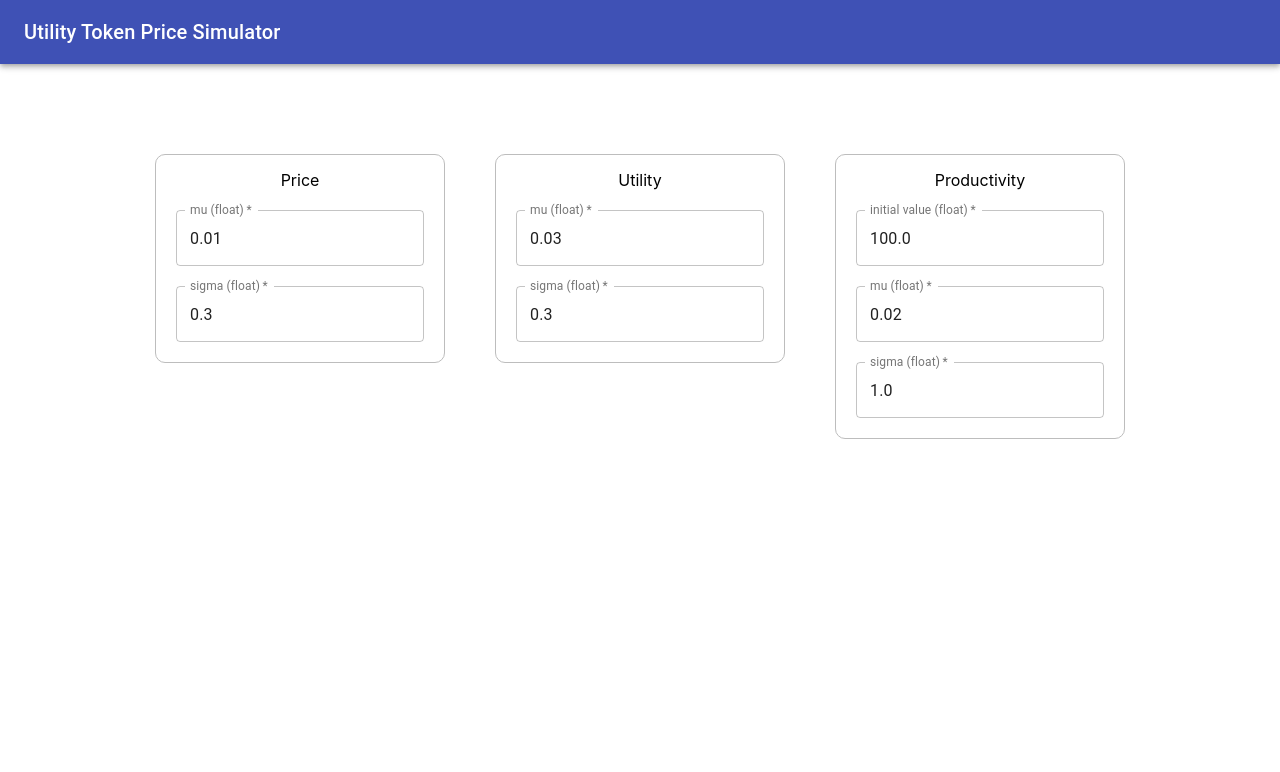
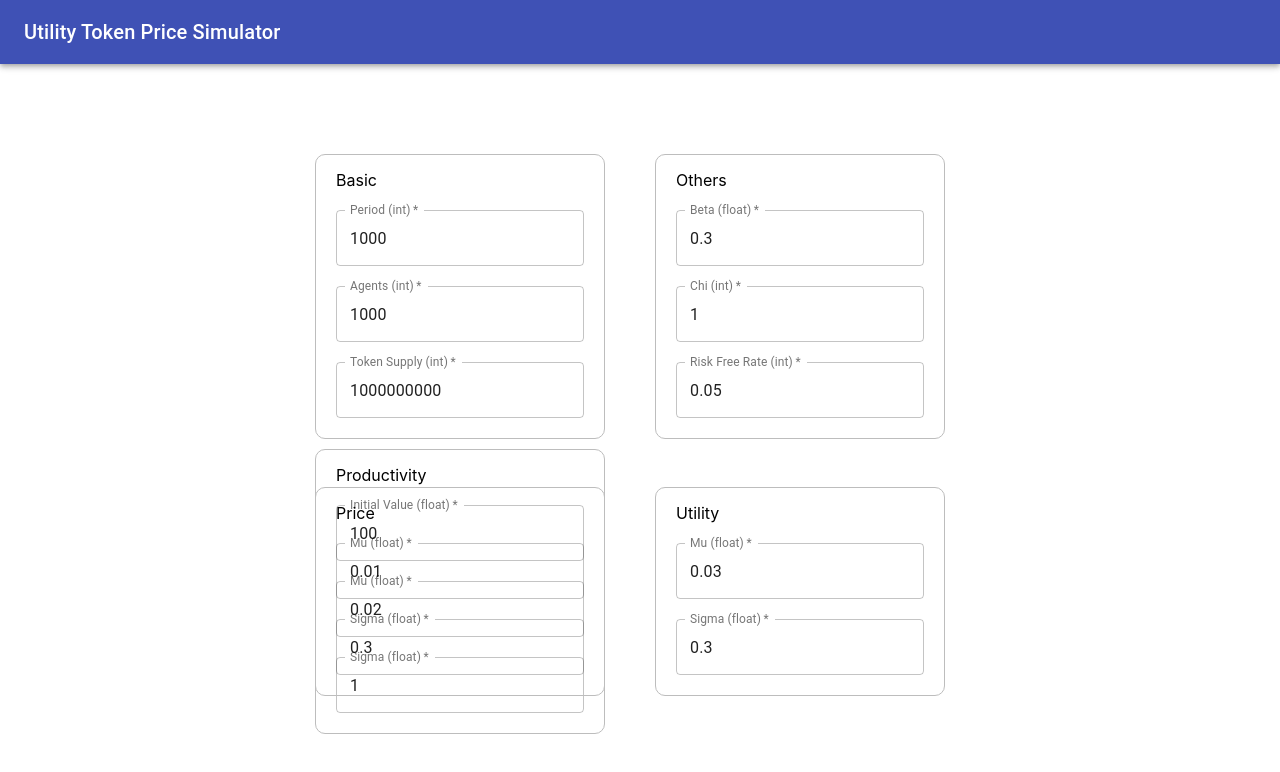
Before and after one commit to melonattacker/utility-token-price-simulator, a React (Create React App) app in the folder frontend/: page / in a window 1280 px wide. Shown: the top 772 px of the page. Built offline with nearby package versions, Linux system fonts and the light colour scheme.

Commit message:
implement params form

```diff
--- a/frontend/src/App.css
+++ b/frontend/src/App.css
@@ -1,5 +1,4 @@
 .App {
-  text-align: center;
   margin-top: 10vh;
 }
 
--- a/frontend/src/components/Form.js
+++ b/frontend/src/components/Form.js
@@ -1,18 +1,43 @@
 import React from 'react';
-import { PriceParams, UtilityParams, ProductivityParams } from './Input';
+import { BasicParams, OtherParams, PriceParams, UtilityParams, ProductivityParams } from './InputParams';
+import { withStyles } from '@material-ui/styles';
 import '../App.css';
 
-class InputForm extends React.Component {
+const styles = theme => ({
+  root: {
+    display: 'flex',
+    flexDirection: 'column',
+    marginLeft: 315,
+    marginRight: 315
+  },
+  upper: {
+    height: 293,
+    width: 808,
+    marginBottom: 40
+  },
+  lower: {
+    height: 293,
+    width: 808
+  }
+});
+
+class Form extends React.Component {
   constructor(props) {
     super(props);
     this.state = {
-      "priceMu": "0.01",
-      "priceSigma": "0.3",
-      "utiMu": "0.03",
-      "utiSigma": "0.3",
-      "proIni": "100.0",
-      "proMu": "0.02",
-      "proSigma": "1.0"
+      "period": 1000,
+      "agents": 1000,
+      "tokenSupply": 1000000000,
+      "beta": 0.3,
+      "chi": 1.0,
+      "freeRate": 0.05,
+      "priceMu": 0.01,
+      "priceSigma": 0.3,
+      "utiMu": 0.03,
+      "utiSigma": 0.3,
+      "proIni": 100.0,
+      "proMu": 0.02,
+      "proSigma": 1.0
     }
   }
 
@@ -22,14 +47,21 @@ class InputForm extends React.Component {
 
   render() {
     const state = this.state;
+    const { classes } = this.props;
     return(
-      <div>
-        <PriceParams mu={state.priceMu} sigma={state.priceSigma} handleChange={this.handleChange} />
-        <UtilityParams mu={state.utiMu} sigma={state.utiSigma} handleChange={this.handleChange} />
-        <ProductivityParams ini={state.proIni} mu={state.proMu} sigma={state.proSigma} handleChange={this.handleChange} />
+      <div className={classes.root}>
+        <div className={classes.upper}>
+          <BasicParams period={state.period} agents={state.agents} supply={state.tokenSupply} handleChange={this.handleChange} />
+          <OtherParams beta={state.beta} chi={state.chi} rate={state.freeRate} handleChange={this.handleChange} />
+          <ProductivityParams ini={state.proIni} mu={state.proMu} sigma={state.proSigma} handleChange={this.handleChange} />
+        </div>
+        <div className={classes.lower}>
+          <PriceParams mu={state.priceMu} sigma={state.priceSigma} handleChange={this.handleChange} />
+          <UtilityParams mu={state.utiMu} sigma={state.utiSigma} handleChange={this.handleChange} />
+        </div>
       </div>
     )
   }
 }
 
-export default InputForm;
+export default withStyles(styles)(Form);
--- a/frontend/src/components/Input.js
+++ /dev/null
@@ -1,81 +0,0 @@
-import React from 'react';
-import { TextField, FormControl, makeStyles } from '@material-ui/core';
-
-const styles = makeStyles((theme) => ({
-    header: {
-      marginTop: -5,
-      marginBottom: 20
-    },
-    input: {
-      display: 'flex',
-    },
-    param: {
-      marginTop: 10,
-      padding: 20,
-      border: `1px solid ${theme.palette.grey[400]}`,
-      borderRadius: 10,
-    },
-    space: {
-      marginBottom: 20
-    },
-    root: {
-        marginRight: 50
-    }
-}))
-
-export function PriceParams(props) {
-    const classes = styles();
-
-    return (
-        <FormControl className={classes.root}>
-            <div className={classes.param}>
-                <p className={classes.header}>Price</p>
-                <div className={classes.input}>
-                    <TextField required id="standard-required" label="mu (float)" defaultValue={props.mu} variant="outlined" className={classes.space} onChange={props.handleChange("priceMu")}/>
-                </div>
-                <div className={classes.input}>
-                    <TextField required id="standard-required" label="sigma (float)" defaultValue={props.sigma} variant="outlined" onChange={props.handleChange("priceSigma")} />
-                </div>
-            </div>
-        </FormControl>
-    );
-}
-
-export function UtilityParams(props) {
-    const classes = styles();
-
-    return (
-        <FormControl className={classes.root}>
-            <div className={classes.param}>
-                <p className={classes.header}>Utility</p>
-                <div className={classes.input}>
-                    <TextField required id="standard-required" label="mu (float)" defaultValue={props.mu} variant="outlined" className={classes.space} onChange={props.handleChange("utiMu")}/>
-                </div>
-                <div className={classes.input}>
-                    <TextField required id="standard-required" label="sigma (float)" defaultValue={props.sigma} variant="outlined" onChange={props.handleChange("utiSigma")} />
-                </div>
-            </div>
-        </FormControl>
-    );
-}
-
-export function ProductivityParams(props) {
-    const classes = styles();
-
-    return (
-        <FormControl>
-            <div className={classes.param}>
-                <p className={classes.header}>Productivity</p>
-                <div className={classes.input}>
-                    <TextField required id="standard-required" label="initial value (float)" defaultValue={props.ini} variant="outlined" className={classes.space} onChange={props.handleChange("proIni")}/>
-                </div>
-                <div className={classes.input}>
-                    <TextField required id="standard-required" label="mu (float)" defaultValue={props.mu} variant="outlined" className={classes.space} onChange={props.handleChange("proMu")}/>
-                </div>
-                <div className={classes.input}>
-                    <TextField required id="standard-required" label="sigma (float)" defaultValue={props.sigma} variant="outlined" onChange={props.handleChange("proSigma")} />
-                </div>
-            </div>
-        </FormControl>
-    );
-}
--- /dev/null
+++ b/frontend/src/components/InputParams.js
@@ -0,0 +1,123 @@
+import React from 'react';
+import { TextField, FormControl, makeStyles } from '@material-ui/core';
+
+const styles = makeStyles((theme) => ({
+    header: {
+      marginTop: -5,
+      marginBottom: 20
+    },
+    input: {
+      display: 'flex',
+    },
+    param: {
+      marginTop: 10,
+      padding: 20,
+      border: `1px solid ${theme.palette.grey[400]}`,
+      borderRadius: 10,
+    },
+    space: {
+      marginBottom: 20
+    },
+    root: {
+        marginRight: 50
+    }
+}))
+
+export function BasicParams(props) {
+    const classes = styles();
+
+    return (
+        <FormControl className={classes.root}>
+            <div className={classes.param}>
+                <p className={classes.header}>Basic</p>
+                <div className={classes.input}>
+                    <TextField required id="period" label="Period (int)" defaultValue={props.period} variant="outlined" className={classes.space} onChange={props.handleChange("period")}/>
+                </div>
+                <div className={classes.input}>
+                    <TextField required id="agents" label="Agents (int)" defaultValue={props.agents} variant="outlined" className={classes.space} onChange={props.handleChange("agents")} />
+                </div>
+                <div className={classes.input}>
+                    <TextField required id="supply" label="Token Supply (int)" defaultValue={props.supply} variant="outlined" onChange={props.handleChange("tokenSpply")}/>
+                </div>
+            </div>
+        </FormControl>
+    );
+}
+
+export function OtherParams(props) {
+    const classes = styles();
+
+    return (
+        <FormControl className={classes.root}>
+            <div className={classes.param}>
+                <p className={classes.header}>Others</p>
+                <div className={classes.input}>
+                    <TextField required id="beta" label="Beta (float)" defaultValue={props.beta} variant="outlined" className={classes.space} onChange={props.handleChange("beta")}/>
+                </div>
+                <div className={classes.input}>
+                    <TextField required id="chi" label="Chi (int)" defaultValue={props.chi} variant="outlined" className={classes.space} onChange={props.handleChange("chi")} />
+                </div>
+                <div className={classes.input}>
+                    <TextField required id="free-rate" label="Risk Free Rate (int)" defaultValue={props.rate} variant="outlined" onChange={props.handleChange("freeRate")}/>
+                </div>
+            </div>
+        </FormControl>
+    );
+}
+
+export function PriceParams(props) {
+    const classes = styles();
+
+    return (
+        <FormControl className={classes.root}>
+            <div className={classes.param}>
+                <p className={classes.header}>Price</p>
+                <div className={classes.input}>
+                    <TextField required id="price-mu" label="Mu (float)" defaultValue={props.mu} variant="outlined" className={classes.space} onChange={props.handleChange("priceMu")}/>
+                </div>
+                <div className={classes.input}>
+                    <TextField required id="price-sigma" label="Sigma (float)" defaultValue={props.sigma} variant="outlined" onChange={props.handleChange("priceSigma")} />
+                </div>
+            </div>
+        </FormControl>
+    );
+}
+
+export function UtilityParams(props) {
+    const classes = styles();
+
+    return (
+        <FormControl className={classes.root}>
+            <div className={classes.param}>
+                <p className={classes.header}>Utility</p>
+                <div className={classes.input}>
+                    <TextField required id="uti-mu" label="Mu (float)" defaultValue={props.mu} variant="outlined" className={classes.space} onChange={props.handleChange("utiMu")}/>
+                </div>
+                <div className={classes.input}>
+                    <TextField required id="uti-sigma" label="Sigma (float)" defaultValue={props.sigma} variant="outlined" onChange={props.handleChange("utiSigma")} />
+                </div>
+            </div>
+        </FormControl>
+    );
+}
+
+export function ProductivityParams(props) {
+    const classes = styles();
+
+    return (
+        <FormControl>
+            <div className={classes.param}>
+                <p className={classes.header}>Productivity</p>
+                <div className={classes.input}>
+                    <TextField required id="pro-ini" label="Initial Value (float)" defaultValue={props.ini} variant="outlined" className={classes.space} onChange={props.handleChange("proIni")}/>
+                </div>
+                <div className={classes.input}>
+                    <TextField required id="pro-mu" label="Mu (float)" defaultValue={props.mu} variant="outlined" className={classes.space} onChange={props.handleChange("proMu")}/>
+                </div>
+                <div className={classes.input}>
+                    <TextField required id="pro-sigma" label="Sigma (float)" defaultValue={props.sigma} variant="outlined" onChange={props.handleChange("proSigma")} />
+                </div>
+            </div>
+        </FormControl>
+    );
+}
```
